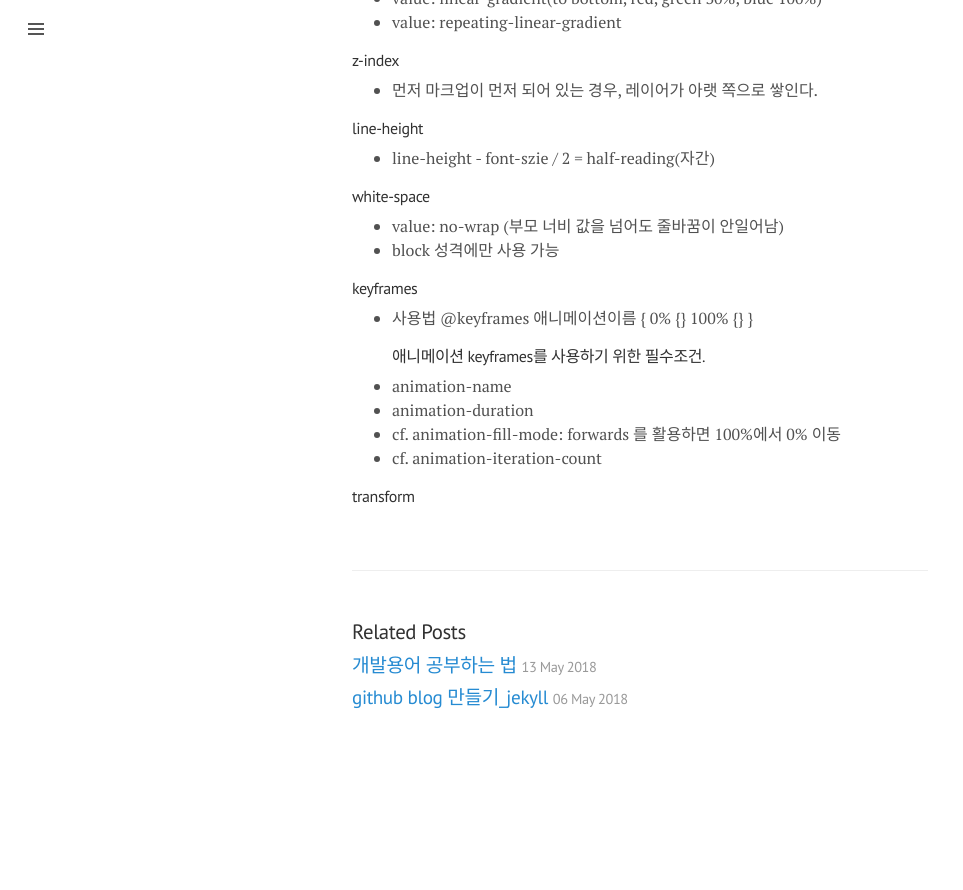
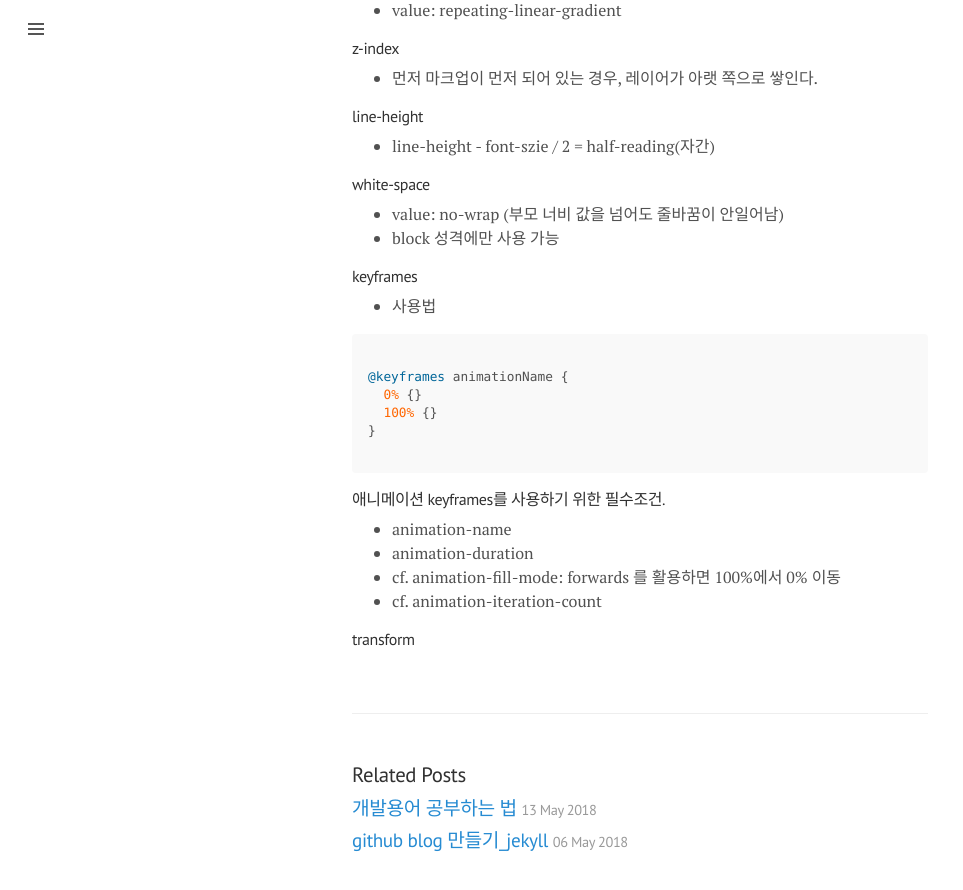
Before and after one commit to austinpark420/austinpark420.github.io, a Jekyll site: the page built from _posts/2018-05-16-html-css.md, in a window 1280 px wide and 900 px high, scrolled down 2877 px. Shown: the top 890 px of the window, without its empty margins (0-963 px from the left). Built offline with Jekyll 4.4.1, drawn with Linux system fonts in a browser that asks for light colours; before the commit the page ends 3634 px from its top, so only the background shows below that; some of the changed text lies outside the part shown.

Commit message:
eidt posts/htmlcss

````diff
--- a/_posts/2018-05-16-html-css.md
+++ b/_posts/2018-05-16-html-css.md
@@ -14,8 +14,8 @@ tag: frontend html css
   * 네이밍 (class or id)
 * tab키를 눌렀을 때 포인터를 받을 수 있는 방법
   * a[href], area[href], form, tab index 속성을 가지고 있을때
+
 ## CSS
-
 ### property 특징
 #### margin
 * normal flow일 때만 적용된다
@@ -81,7 +81,7 @@ tag: frontend html css
 * offset
   * relative의 offset 기준: normal flow, 자기자신
 
-####display (inline)
+#### display (inline)
 * padding 값이 중첩된다.
 
 #### text-align
@@ -125,10 +125,15 @@ tag: frontend html css
 
 #### keyframes
 * 사용법
-@keyframes 애니메이션이름 {
+
+```css
+
+@keyframes animationName {
   0% {}
   100% {}
 }
+
+```
 #### 애니메이션 keyframes를 사용하기 위한 필수조건.
 * animation-name
 * animation-duration
````
